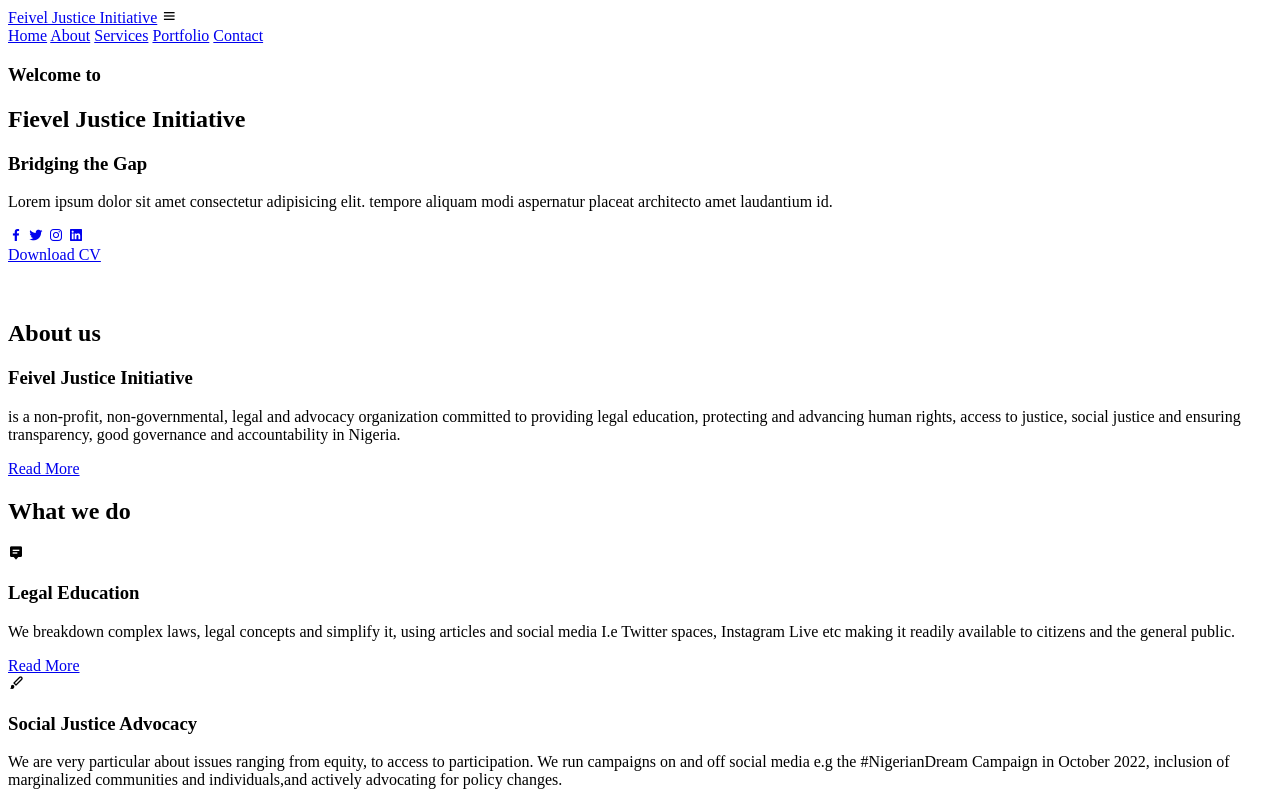
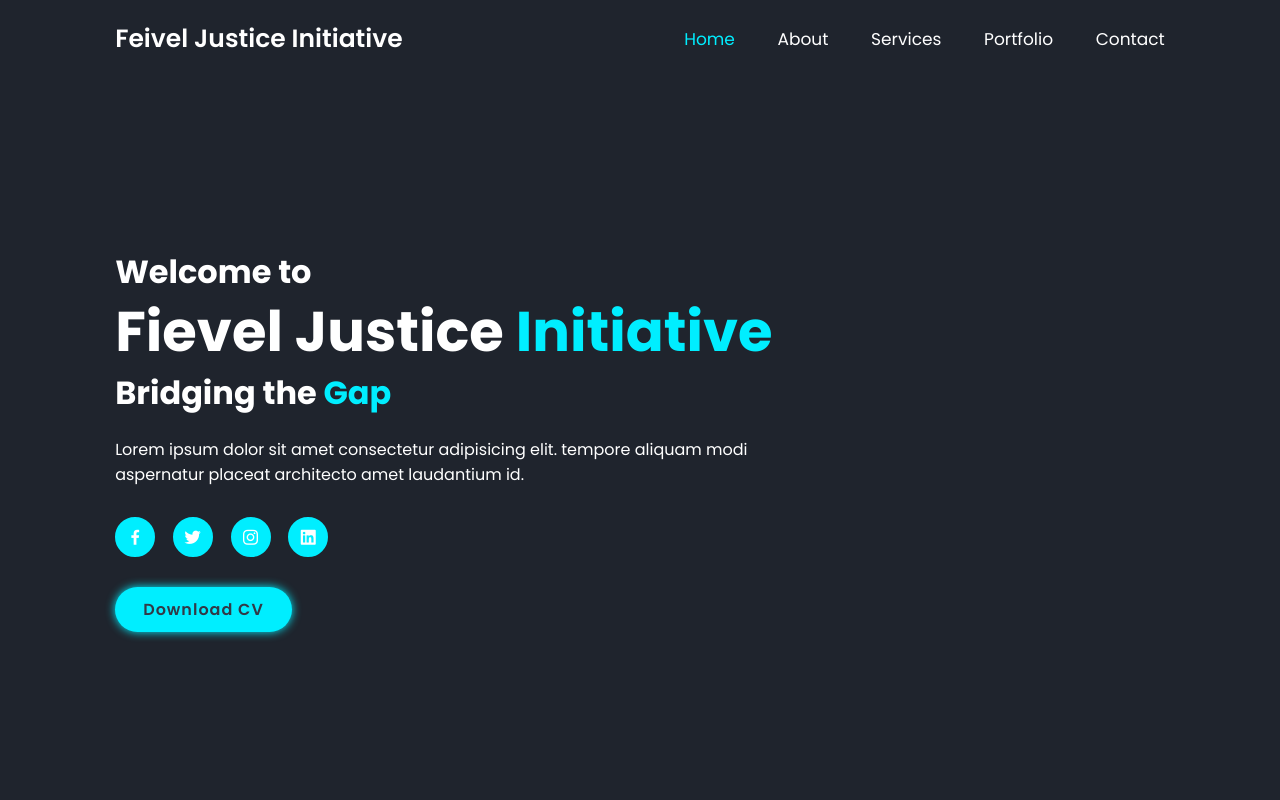
Before and after one commit to ovodavid/feivel.justice, a plain HTML site: page index.html in a window 1280 px wide. Shown: the top 800 px of the page. Drawn offline with nearby package versions, Linux system fonts and the light colour scheme; a script that the page names is missing.

Commit message:
Update index.html

```diff
--- a/index.html
+++ b/index.html
@@ -13,7 +13,7 @@
     />
 
     <!-- custom css -->
-    <!--<link rel="stylesheet" href="css/style.css" /> -->
+    <link rel="stylesheet" href="css/style.css" />
   </head>
   <body>
     <!-- header design -->
```
